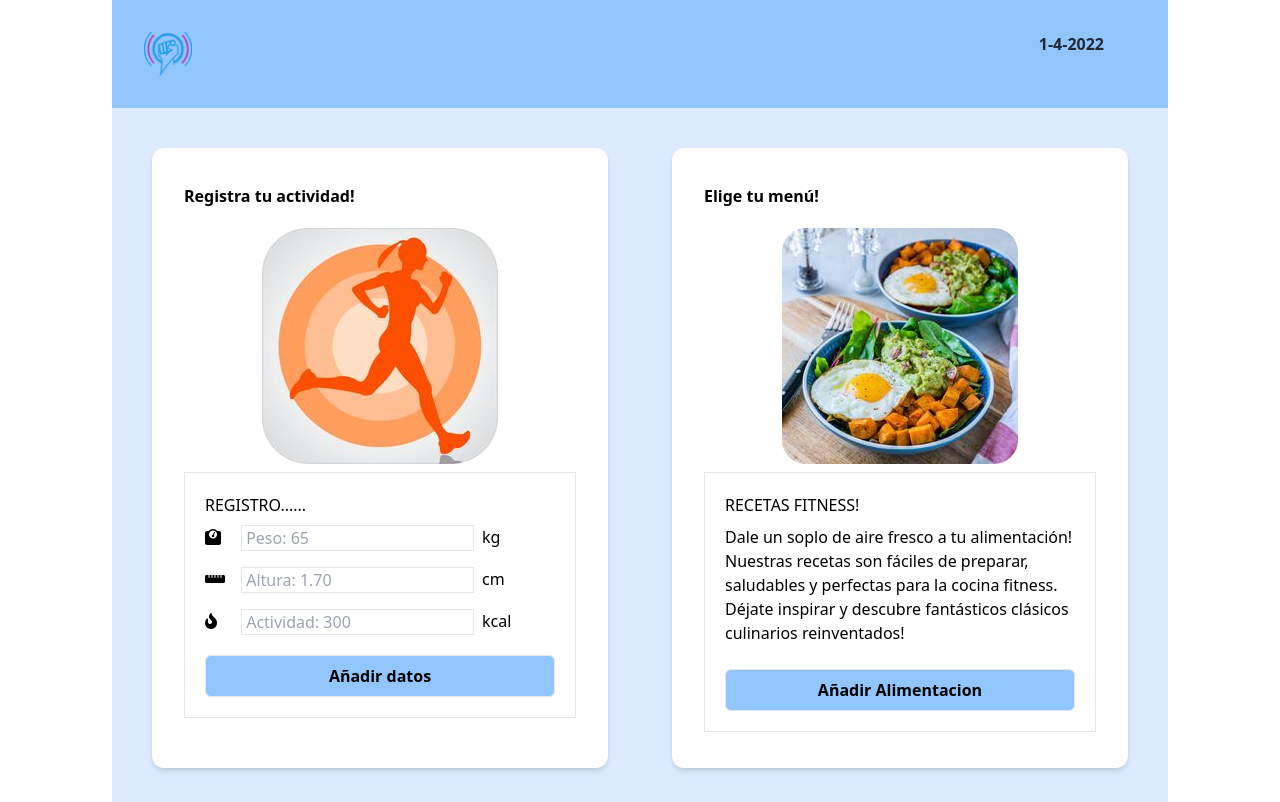
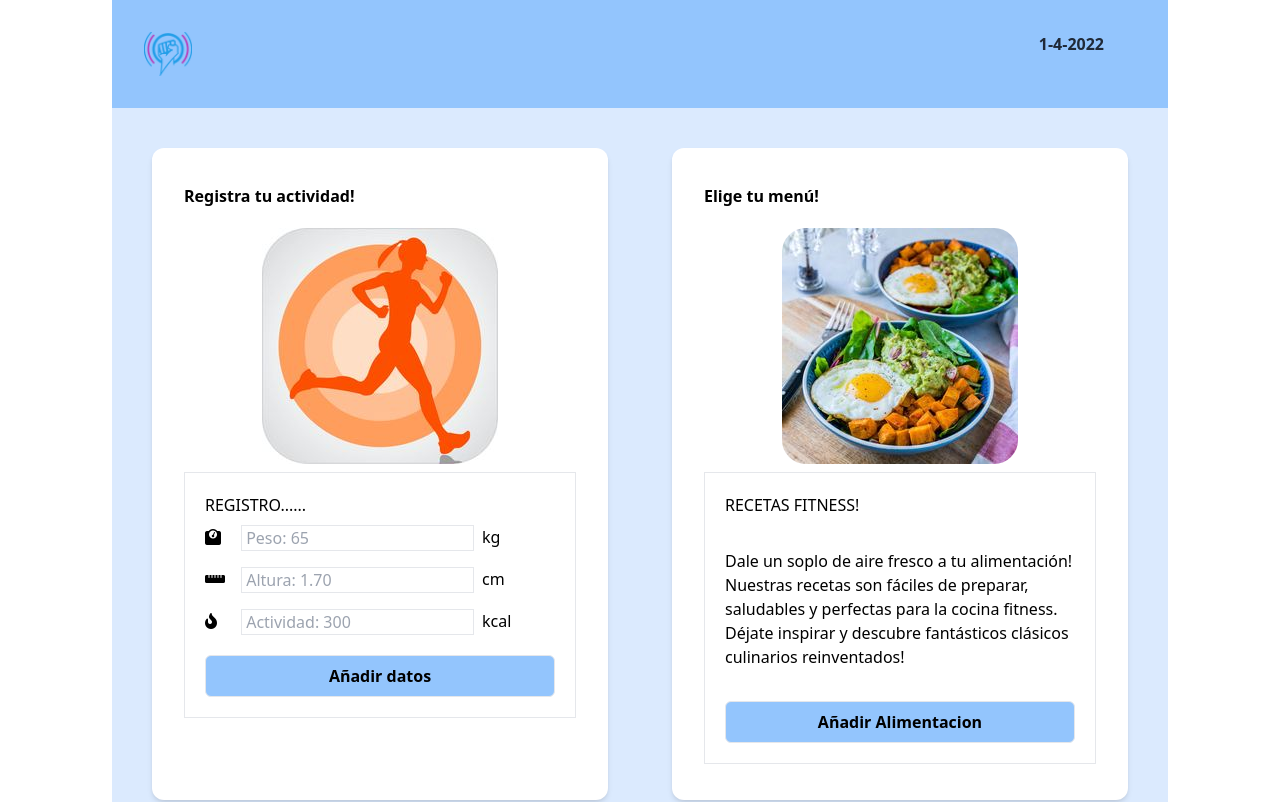
Before and after one commit to JenniferSemanate/ProyectoFinal, a Vue app: page /notas/1-4-2022 in a window 1280 px wide. Shown: the top 802 px of the page. Built offline with nearby package versions, Linux system fonts and the light colour scheme; no server answers; the database is empty.

Commit message:
pading carts en notas

```diff
--- a/src/views/Notas.vue
+++ b/src/views/Notas.vue
@@ -1,81 +1,49 @@
 <template>
-  <div
-    class="grid mg:grid-cols-3 lg:grid-cols-6 lg:bg-blue-100 lg:gap-16 lg:p-10 lg:mx-28"
-  >
+    <div class="grid mg:grid-cols-3 lg:grid-cols-6 lg:bg-blue-100 lg:gap-16 lg:p-10 lg:mx-28">
         <div class="col-span-3 bg-white shadow-md p-8 rounded-xl py-9">
             <h1 class="mb-5 font-semibold">Registra tu actividad!</h1>
-      <img class="m-auto mb-2" src="/images/actividad-fisica.jpg" alt="" />
+            <img class="m-auto mb-2" src="/images/actividad-fisica.jpg" alt="">
           <!-- añadir peso, altura y calorias quemadas -->
           <form class="grid border p-5">
             <p class="mb-2 uppercase">Registro......</p>
             <div class="flex mb-4">
-          <label class="mr-2"
-            ><i class="fa-solid fa-weight-scale mr-3"></i
-          ></label>
-          <input placeholder=" Peso: 65" class="border" type="text" />
+              <label class="mr-2"><i class="fa-solid fa-weight-scale mr-3"></i></label>
+              <input placeholder=" Peso: 65" class="border" type="text"/>
               <p class="ml-2">kg</p>
             </div>
             <div class="flex mb-4">
-          <label class="mr-2"
-            ><i class="fa-solid fa-ruler-horizontal mr-2"></i
-          ></label>
+              <label class="mr-2"><i class="fa-solid fa-ruler-horizontal mr-2"></i></label>
               <input placeholder=" Altura: 1.70" class="border" type="text" />
               <p class="ml-2">cm</p>
             </div>
             <div class="flex mb-5">
-          <label class="mr-2"
-            ><i class="fa-solid fa-fire-flame-curved mr-4"></i
-          ></label>
+              <label class="mr-2"><i class="fa-solid fa-fire-flame-curved mr-4"></i></label>
               <input placeholder=" Actividad: 300" class="border" type="text" />
               <p class="ml-2">kcal</p>
             </div>
-        <button
-          class="border rounded-md py-2 px-4 bg-blue-300 font-semibold hover:text-white"
-        >
-          Añadir datos
-        </button>
+            <button class="border rounded-md py-2 px-4 bg-blue-300 font-semibold hover:text-white">Añadir datos</button>
           </form>
         </div>
         <!-- Añadir menú -->
         <div class="col-span-3 shadow-md p-8 bg-white rounded-xl py-9">
           <h1 class="mb-5 font-semibold">Elige tu menú!</h1>
-      <img
-        class="m-auto mb-2 rounded-3xl"
-        src="/images/comida-sana.jpg"
-        alt=""
-      />
+          <img class="m-auto mb-2 rounded-3xl" src="/images/comida-sana.jpg" alt="">
           <!-- añadir peso, altura y calorias quemadas -->
           <div class="grid border p-5">
-        <p class="pb-2">RECETAS FITNESS!</p>
-        <p class="pb-6">
-          Dale un soplo de aire fresco a tu alimentación! Nuestras recetas son
-          fáciles de preparar, saludables y perfectas para la cocina fitness.
-          Déjate inspirar y descubre fantásticos clásicos culinarios
-          reinventados!
-        </p>
-        <RouterLink
-          :to="`/notas/${$route.params.day}/menus`"
-          class="border rounded-md py-2 px-4 bg-blue-300 font-semibold hover:text-white text-center"
-          >Añadir Alimentacion</RouterLink
-        >
-        <button></button>
+            <p class="pb-8">RECETAS FITNESS!</p>
+            <p class="pb-8">Dale un soplo de aire fresco a tu alimentación! Nuestras recetas son fáciles de preparar, saludables y perfectas para la cocina fitness. Déjate inspirar y descubre fantásticos clásicos culinarios reinventados!</p>
+            <router-link to="/menus/" class="border rounded-md py-2 px-4 bg-blue-300 font-semibold hover:text-white text-center">Añadir Alimentacion</router-link>
+            <button >
+            </button>
           </div>
         </div>
         <!-- notas diarias  -->
         <div class="col-span-3 lg:col-span-6 bg-white shadow-md rounded p-8">
           <h1 class="mb-5 font-semibold">Notas diarias!</h1>
           <div class="grid border p-5 justify-center">
-        <p class="border-b-2">
-          <i class="fa-solid fa-file-lines"></i> Nota1: Lorem ipsum dolor sit
-          amet consectetur adipisicing elit. A provident recusandae, distinctio
-          sunt culpa itaque nisi repellendus eaque accusamus vero! {{ notas }}
-        </p>
-        <p class="border-b-2">
-          <i class="fa-solid fa-file-lines"></i> Nota2: {{ notas }}
-        </p>
-        <p class="border-b-2">
-          <i class="fa-solid fa-file-lines"></i> Nota3: {{ notas }}
-        </p>
+            <p class="border-b-2"><i class="fa-solid fa-file-lines"></i> Nota1: Lorem ipsum dolor sit amet consectetur adipisicing elit. A provident recusandae, distinctio sunt culpa itaque nisi repellendus eaque accusamus vero! {{ notas }}</p>
+            <p class="border-b-2"><i class="fa-solid fa-file-lines"></i> Nota2: {{ notas }}</p>
+            <p class="border-b-2"><i class="fa-solid fa-file-lines"></i> Nota3: {{ notas }}</p>
             <!-- <p>{{ notas }}</p> -->
           </div>
         </div>
```
Lines whose indentation alone changed are shown as unchanged.
